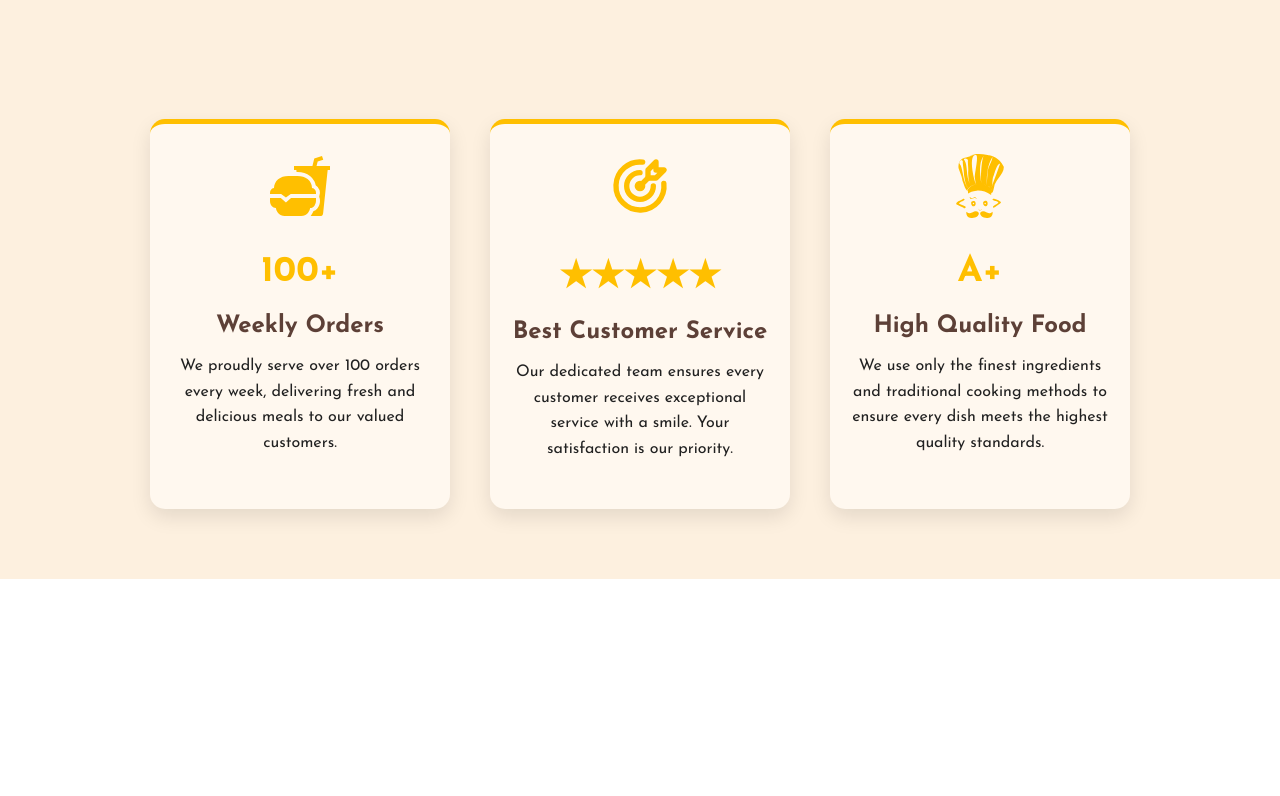
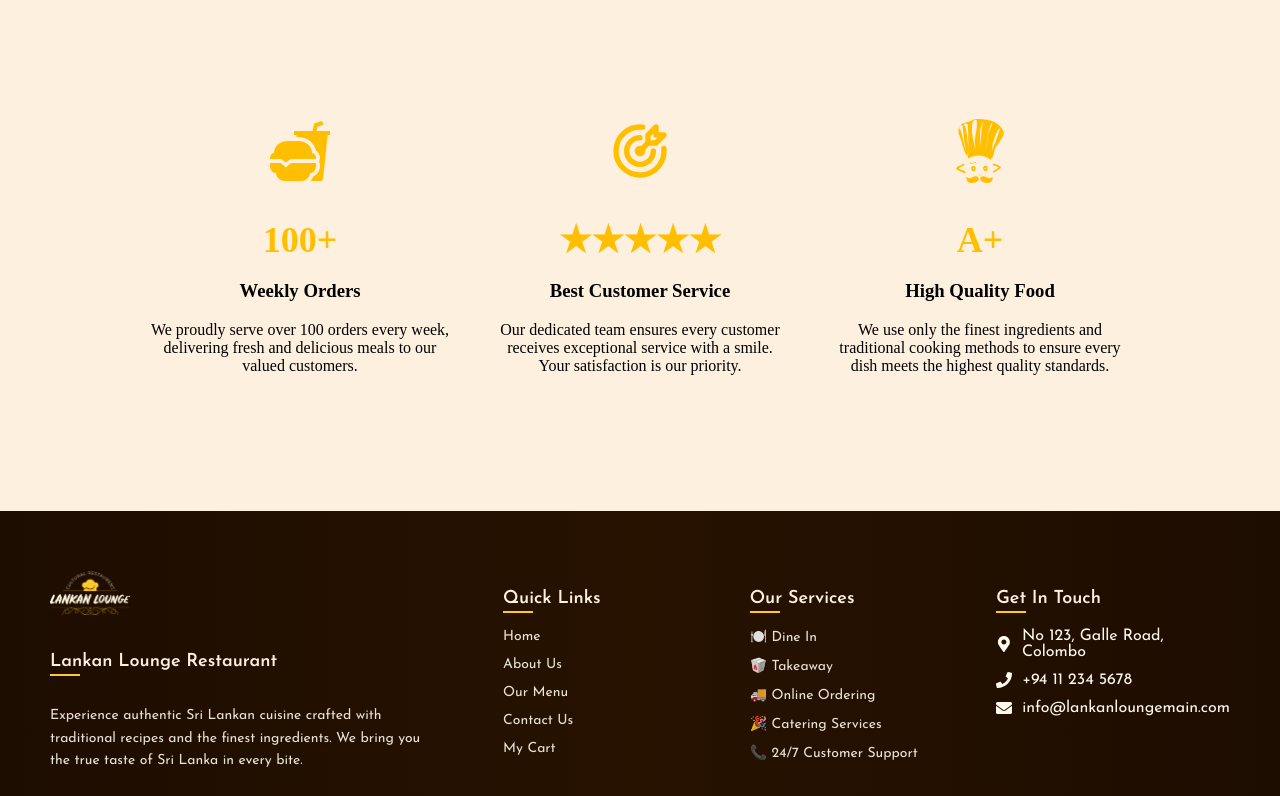
Before and after one commit to NavinduR2001/lankan-lounge-restaurant, a React (Vite) app in the folder frontend/: page / in a window 1280 px wide. Shown: the part 4602-5398 px from the top of the page. Before the commit the page ends 5181 px from the top, so only its background shows below. Built offline with nearby package versions, Linux system fonts and the light colour scheme; a web font is replaced by a local one.

Commit message:
Add footer to pages

```diff
--- a/frontend/src/pages/about us/AboutUs.jsx
+++ b/frontend/src/pages/about us/AboutUs.jsx
@@ -16,6 +16,7 @@ import { FaMedal } from "react-icons/fa";
 import { IoFastFoodSharp } from "react-icons/io5";
 import { TbTargetArrow } from "react-icons/tb";
 import { SiCodechef } from "react-icons/si";
+import Footer from '../../components/footer/Footer';
 
 function AboutUs() {
   return (
@@ -265,7 +266,7 @@ function AboutUs() {
           </div>
         </div>
       </div>
-
+      <Footer />
     </div>
   )
 }
--- a/frontend/src/pages/contact-us/ContactUs.jsx
+++ b/frontend/src/pages/contact-us/ContactUs.jsx
@@ -6,6 +6,7 @@ import { branch } from '../../assets/assets'
 import { FaPhone } from "react-icons/fa6";
 import { FaLocationDot } from "react-icons/fa6";
 import { MdEmail } from "react-icons/md";
+import Footer from '../../components/footer/Footer'
 
 function ContactUs() {
   return (
@@ -124,6 +125,7 @@ function ContactUs() {
           </div>
         </div> */}
 
+        <Footer />
       </div>
     </>
   )
--- a/frontend/src/pages/home/Home.jsx
+++ b/frontend/src/pages/home/Home.jsx
@@ -6,6 +6,7 @@ import { chicken, lplate, rplate,rostedChicken,pizza, burger, biriyani } from '.
 import { IoFastFoodSharp } from "react-icons/io5";
 import { TbTargetArrow } from "react-icons/tb";
 import { SiCodechef } from "react-icons/si";
+import Footer from '../../components/footer/Footer';
 
 function Home() {
   return (
@@ -130,21 +131,21 @@ function Home() {
         </div>
 
         <div className="services-grid">
-          <div className="service-card">
+          <div className="service-card-home">
             <div className="service-icon"><IoFastFoodSharp /></div>
             <div className="service-number">100+</div>
             <h3>Weekly Orders</h3>
             <p>We proudly serve over 100 orders every week, delivering fresh and delicious meals to our valued customers.</p>
           </div>
 
-          <div className="service-card">
+          <div className="service-card-home">
             <div className="service-icon"><TbTargetArrow /></div>
             <div className="service-number">★★★★★</div>
             <h3>Best Customer Service</h3>
             <p>Our dedicated team ensures every customer receives exceptional service with a smile. Your satisfaction is our priority.</p>
           </div>
 
-          <div className="service-card">
+          <div className="service-card-home">
             <div className="service-icon"><SiCodechef /></div>
             <div className="service-number">A+</div>
             <h3>High Quality Food</h3>
@@ -154,9 +155,9 @@ function Home() {
       </div>
 
 
-
       </div>
 
+        <Footer />
     </div>
   )
 }
--- a/frontend/src/pages/menu/Menu.jsx
+++ b/frontend/src/pages/menu/Menu.jsx
@@ -5,6 +5,7 @@ import Navbar from '../../components/navbar/Navbar'
 import { biriyani, burger, one, pizza } from '../../assets/assets'
 import { getAllItems, getItemsByCategory, getTrendingItems, searchItems } from '../../services/api';
 import { useCart } from '../../components/CartContext'; // ✅ Import useCart
+import Footer from '../../components/footer/Footer'
 
 function Menu() {
   const navigate = useNavigate();
@@ -246,7 +247,9 @@ const handleAddToCart = async (item) => {
             </div>
           ))}
         </div>
+
       </div>
+      <Footer />
     </>
   )
 }
```
